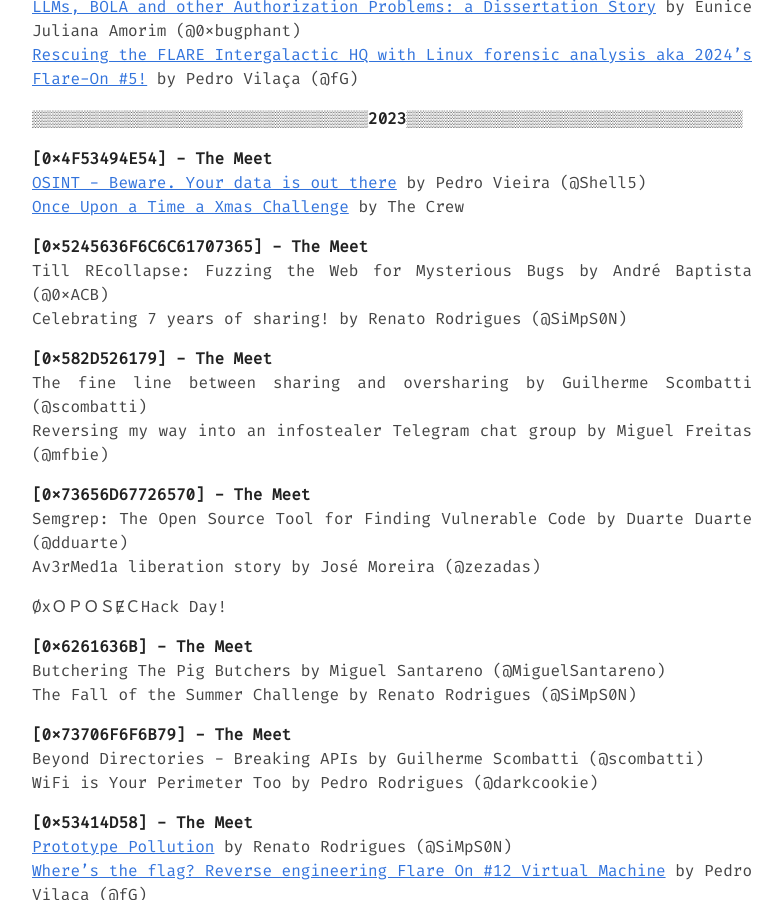
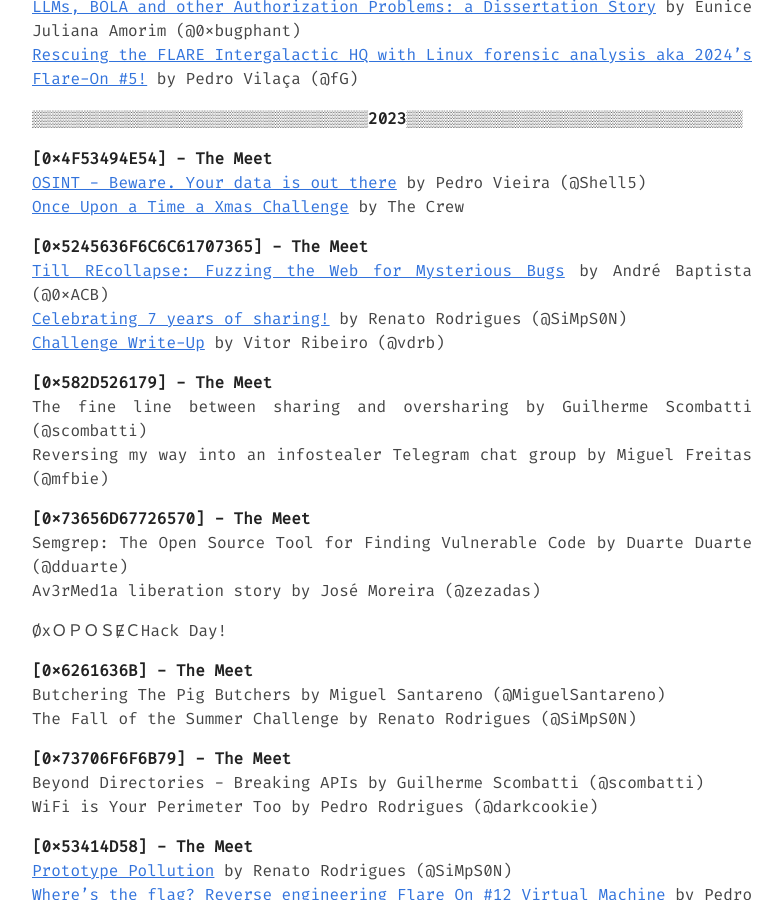
Before and after one commit to 0xOPOSEC/0xOPOSEC.github.io, a Jekyll site: the page built from talks.md, in a window 1280 px wide and 900 px high, scrolled down 2469 px. Shown: the whole window, without its empty margins (248-1030 px from the left). Built offline with Jekyll 4.4.1, drawn with Linux system fonts in a browser that asks for light colours.

Commit message:
Add [0x5245636F6C6C61707365] - The Meet Talks

```diff
--- a/talks.md
+++ b/talks.md
@@ -104,8 +104,9 @@ Unlocking obsolescence: exploiting vulnerabilities to extend system's longevity
 [Once Upon a Time a Xmas Challenge](https://www.dropbox.com/scl/fi/cr2lo2322nmwga0kalpwe/Once-Upon-a-Time-a-Xmas-Challenge.pdf?rlkey=l5eokggwasej2slk9mk774mqd&st=af5oge0m&dl=1) by The Crew
 
 **\[0x5245636F6C6C61707365\] - The Meet**
-Till REcollapse: Fuzzing the Web for Mysterious Bugs by André Baptista (@0xACB)
-Celebrating 7 years of sharing! by Renato Rodrigues (@SiMpS0N)
+[Till REcollapse: Fuzzing the Web for Mysterious Bugs](https://www.dropbox.com/scl/fi/kpq19h2q3dxk2yt3hts7a/0xOPOSEC-Till-REcollapse_-fuzzing-the-web-for-mysterious-bugs-by-Andr-Baptista-0xACB.pdf?rlkey=cllbz671zovwq5nqqlsbod1ye&st=x2lap9z9&dl=1) by André Baptista (@0xACB)
+[Celebrating 7 years of sharing!](https://www.dropbox.com/scl/fi/psqtgoaqi64khcluwxmz1/Celebrating-7-years-of-sharing-by-Renato-Rodrigues-SiMpS0N.pdf?rlkey=jiywaqh3pebo9iobeq3mglpek&st=sdx55nxq&dl=0) by Renato Rodrigues (@SiMpS0N)
+[Challenge Write-Up](https://www.dropbox.com/scl/fi/jc899h1m1ng0jtucfnfxu/Challenge-Write-up-by-Vitor-Ribeiro-vdrb.pdf?rlkey=1ftgzppk5kiolldke8wpoe0bz&st=7xbgvn1i&dl=1) by Vitor Ribeiro (@vdrb)
 
 **\[0x582D526179\] - The Meet**
 The fine line between sharing and oversharing by Guilherme Scombatti (@scombatti)
```
